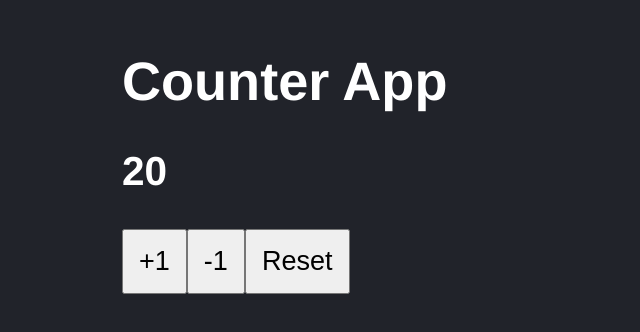
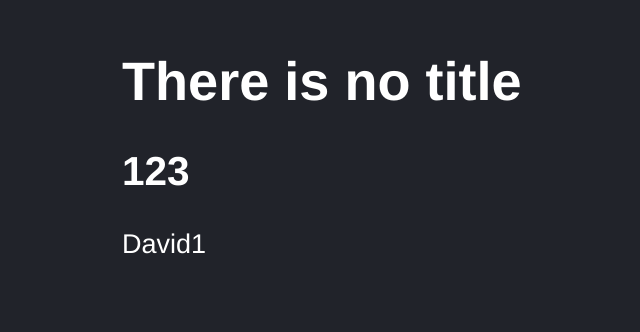
Before and after one commit to Davidcastel26/HooksReact, a React (Vite) app in the folder counterVite/: page / in a window 1280 px wide. Shown: the part 134-466 px from the top of the page, without its empty margins (26-666 px from the left). Built offline with nearby package versions, Linux system fonts and the light colour scheme.

Commit message:
testing react

```diff
--- a/counterVite/src/FirstApp.jsx
+++ b/counterVite/src/FirstApp.jsx
@@ -10,7 +10,8 @@ import PropTypes from 'prop-types';
 
 export const FirstApp = ({
   title,
-  subTitle
+  subTitle,
+  name
   // subTitle = 'the end of the word'
 }) => {
 
@@ -24,10 +25,11 @@ export const FirstApp = ({
 
   return (
     <>
+      <h1>{title}</h1>
       {/* <h1> { something(1,2) } </h1> */}
-      <h2>{ title }</h2>
+      <h2>{ subTitle }</h2>
       {/* <p>Soy un subtitulo</p> */}
-      <p>{ subTitle + 1 }</p>
+      <p>{ name + 1 }</p>
     </>
   )
 }
--- a/counterVite/src/main.jsx
+++ b/counterVite/src/main.jsx
@@ -1,12 +1,13 @@
 import React from 'react';
 import ReactDOM from 'react-dom/client';
-// import { App } from './ProjectApp'
+import { App } from './ProjectApp'
 
 import './styles.css'
-import { CounterApp } from './CounterApp';
+// import { CounterApp } from './CounterApp';
 
 ReactDOM.createRoot( document.getElementById('root') ).render(
     <React.StrictMode>
-        <CounterApp value={20}/>
+        {/* <CounterApp value={20}/> */}
+        <App />
     </React.StrictMode>
 )
```
